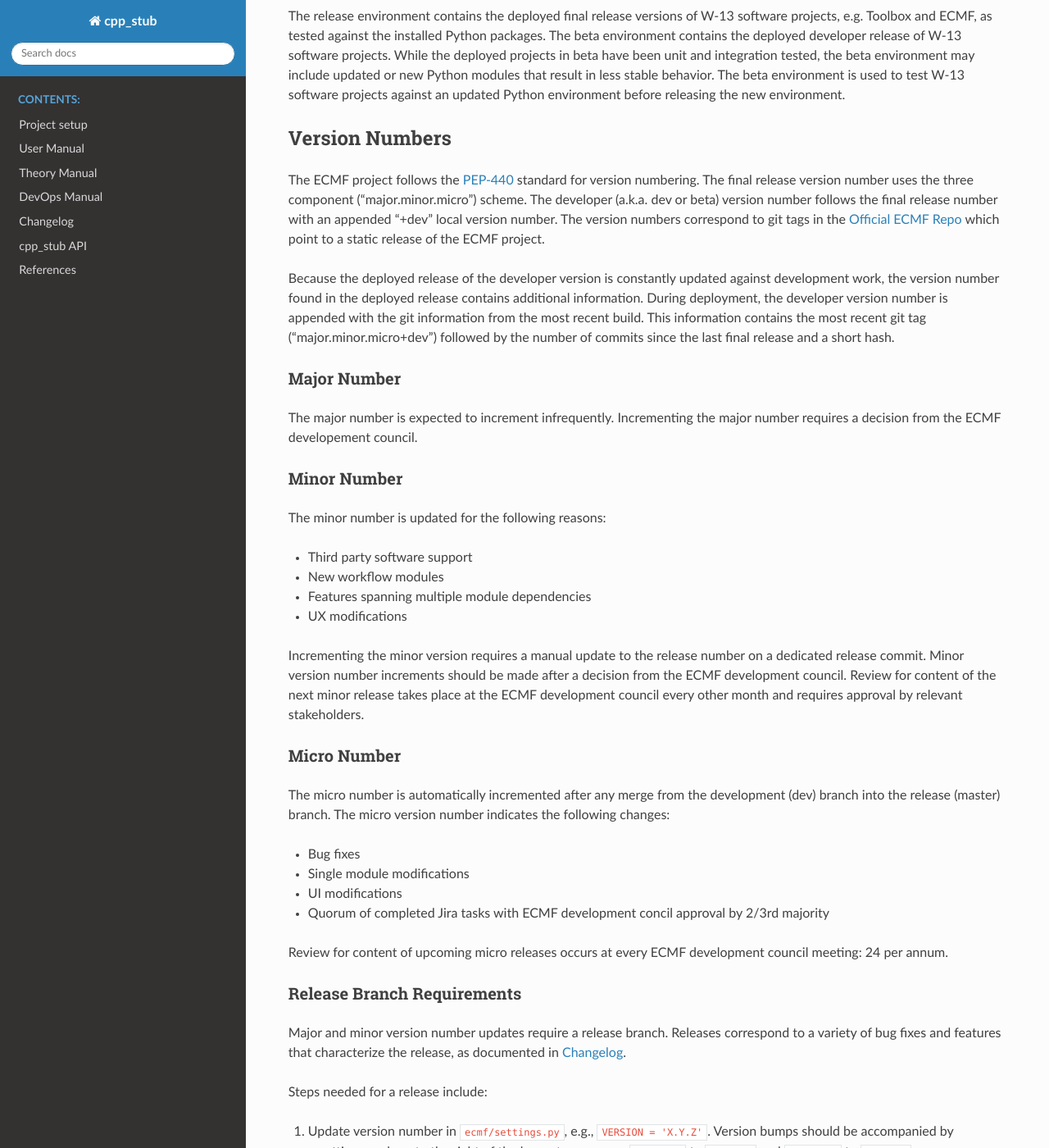
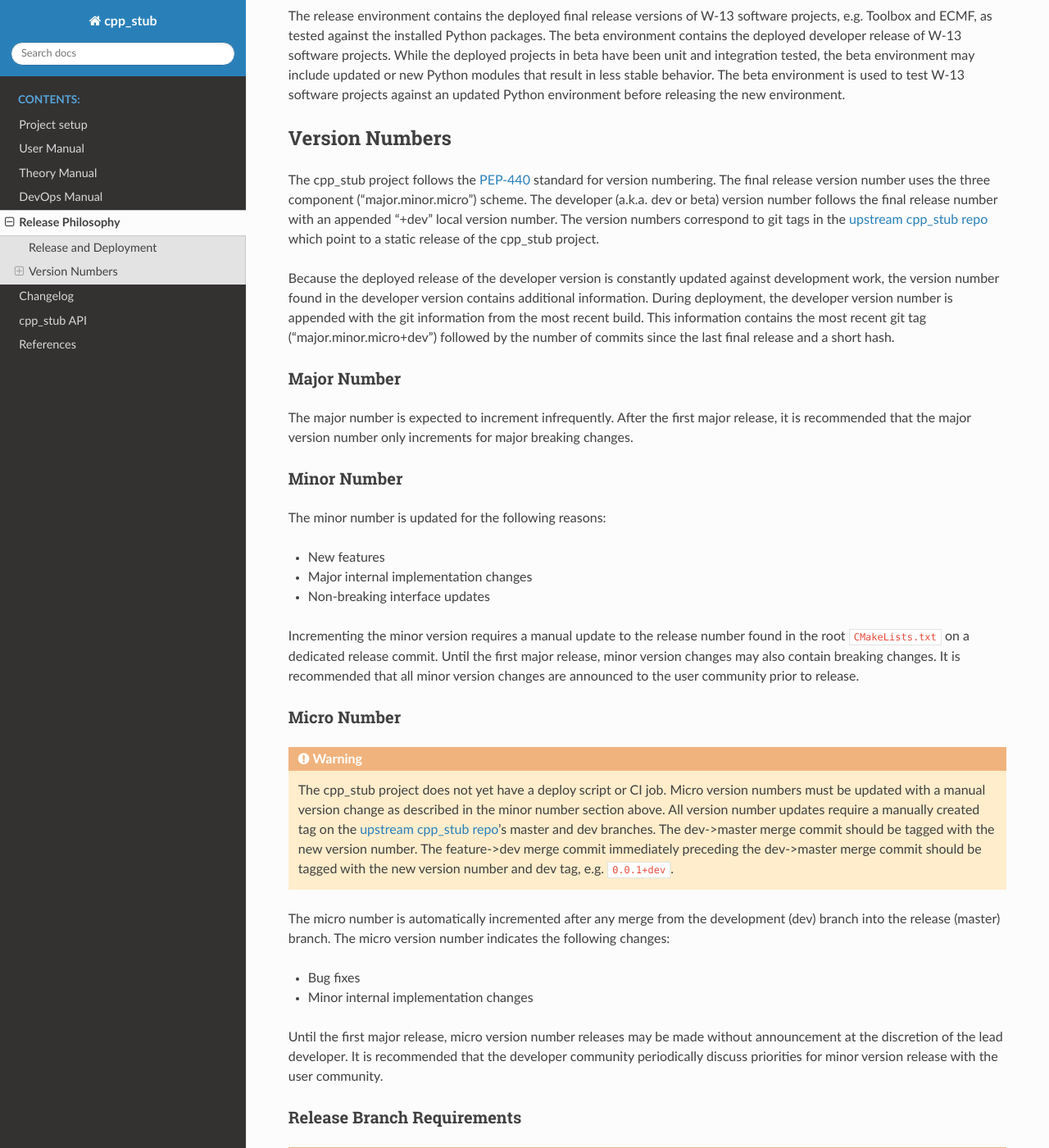
Before and after one commit to lanl/tardigrade-asp, a Sphinx documentation site: the page built from docs/release_philosophy.rst, in a window 1280 px wide and 1400 px high, scrolled down 574 px. Shown: the whole window at 82% size. Built offline with Sphinx 7.4.7 and the Read the Docs theme 2.0.0, drawn with Linux system fonts in a browser that asks for light colours; some of the changed text lies outside the part shown.

Commit message:
FEAT: added c++ template release philosophy and brach instructions

```diff
--- a/docs/changelog.rst
+++ b/docs/changelog.rst
@@ -1,4 +1,4 @@
-.. _whatsnew:
+.. _changelog:
 
 Changelog
 =========
--- a/docs/index.rst
+++ b/docs/index.rst
@@ -12,6 +12,7 @@ Welcome to |project|'s documentation!
    user
    theory
    devops
+   release_philosophy
    changelog
    api
    zreferences
--- a/docs/release_philosophy.rst
+++ b/docs/release_philosophy.rst
@@ -10,14 +10,14 @@ Release and Deployment
 
 .. warning::
 
-   The |project| does not yet have a template ``cmake3 --install`` definition and is not yet deployable to the W-13
-   Python Environments. Instead, users are directed to the :ref:`user_manual` and :ref:`build` section of the
+   The |project| project does not yet have a template ``cmake3 --install`` definition and is not yet deployable to the
+   W-13 Python Environments. Instead, users are directed to the :ref:`user_manual` and :ref:`build` section of the
    :ref:`devops_manual`.
 
-The |project| is built and installed as a c++ library in the `W-13 Python Environments`_ available hamming, sstelmo, and
-any local linux machines with home and project drives mapped from the W-13 NFS server. These are Anaconda Python 3
-environments with installed packages required for W-13 software development and engineering analysis.  There are two
-versions of the W-13 Python Environments:
+The |project| project is built and installed as a c++ library in the `W-13 Python Environments`_ available on hamming,
+sstelmo, and any local linux machines with home and project drives mapped from the W-13 NFS server. These are Anaconda
+Python 3 environments with installed packages required for W-13 software development and engineering analysis. There are
+two versions of the W-13 Python Environments:
 
 1) release
 2) beta
@@ -31,15 +31,15 @@ software projects against an updated Python environment before releasing the new
 Version Numbers
 +++++++++++++++
 
-The ECMF project follows the `PEP-440`_ standard for version numbering. The
+The |project| project follows the `PEP-440`_ standard for version numbering. The
 final release version number uses the three component ("major.minor.micro")
 scheme. The developer (a.k.a. dev or beta) version number follows the final
 release number with an appended "+dev" local version number. The version numbers
-correspond to git tags in the `Official ECMF Repo`_ which point to a static
-release of the ECMF project.
+correspond to git tags in the `upstream cpp\_stub repo`_ which point to a static
+release of the |project| project.
 
 Because the deployed release of the developer version is constantly updated
-against development work, the version number found in the deployed release
+against development work, the version number found in the developer version
 contains additional information. During deployment, the developer version number
 is appended with the git information from the most recent build. This
 information contains the most recent git tag ("major.minor.micro+dev") followed
@@ -48,57 +48,70 @@ by the number of commits since the last final release and a short hash.
 Major Number
 ------------
 
-The major number is expected to increment infrequently. Incrementing the major
-number requires a decision from the ECMF developement council.
+The major number is expected to increment infrequently. After the first major release, it is recommended that the major
+version number only increments for major breaking changes.
 
 Minor Number
 ------------
 
 The minor number is updated for the following reasons:
 
-* Third party software support
-* New workflow modules
-* Features spanning multiple module dependencies
-* UX modifications
+* New features
+* Major internal implementation changes
+* Non-breaking interface updates
 
-Incrementing the minor version requires a manual update to the release number on
-a dedicated release commit. Minor version number increments should be made after
-a decision from the ECMF development council. Review for content of the next
-minor release takes place at the ECMF development council every other month and
-requires approval by relevant stakeholders.
+Incrementing the minor version requires a manual update to the release number found in  the root ``CMakeLists.txt`` on a
+dedicated release commit. Until the first major release, minor version changes may also contain breaking changes. It is
+recommended that all minor version changes are announced to the user community prior to release.
 
 Micro Number
 ------------
+
+.. warning::
+
+   The |project| project does not yet have a deploy script or CI job. Micro version numbers must be updated with a
+   manual version change as described in the minor number section above. All version number updates require a manually
+   created tag on the `upstream cpp\_stub repo`_'s master and dev branches. The dev->master merge commit should be tagged
+   with the new version number. The feature->dev merge commit immediately preceding the dev->master merge commit should be
+   tagged with the new version number and dev tag, e.g. ``0.0.1+dev``.
 
 The micro number is automatically incremented after any merge from the
 development (dev) branch into the release (master) branch. The micro version
 number indicates the following changes:
 
 * Bug fixes
-* Single module modifications
-* UI modifications
-* Quorum of completed Jira tasks with ECMF development concil approval by 2/3rd
-  majority
+* Minor internal implementation changes
 
-Review for content of upcoming micro releases occurs at every ECMF development
-council meeting: 24 per annum.
+Until the first major release, micro version number releases may be made without announcement at the discretion of the
+lead developer. It is recommended that the developer community periodically discuss priorities for minor version release
+with the user community.
 
 .. _releasebranchreq:
 
 Release Branch Requirements
 ---------------------------
 
+.. warning::
+
+   Until |project| project has an auto-deploy script that updates the micro version, the micro version will also require
+   a dedicated release branch to update the version number. See Step 5. Remove this warning and step 5 when the
+   auto-deploy scripts and CI jobs are confirmed functioning.
+
 Major and minor version number updates require a release branch.
 Releases correspond to a variety of bug fixes and features that characterize
-the release, as documented in :ref:`whatsnew`.
+the release, as documented in :ref:`changelog`.
 
 Steps needed for a release include:
 
-1. Update version number in ``ecmf/settings.py``, e.g., ``VERSION = 'X.Y.Z'``.
+1. Update version number in the root ``CMakeLists.txt``, e.g. ``project(cpp_stub VERSION 0.0.1)``.
    Version bumps should be accompanied by resetting numbers to the right of the
    bump to zero, e.g., ``'0.2.30'`` to ``'0.3.0'`` and ``'1.2.30'`` to
    ``'2.0.0'``.
+2. Modify ``docs/changelog.rst`` to update version release date and add next unreleased version section header.
+3. Commit changes and submit a pull request to the upstream dev branch.
+4. Immediately after release branch merge to dev, submit and merge the dev->master pull request.
+5. If there are no auto-deploy scripts, update the Git tags on the upstream master and dev branches.
 
-2. Modify ``docs/whats_new.rst`` to move version number for release PR commit and
-   add description as relevant.
-3. Commit changes and submit a pull request at `ECMF Bitbucket`_.
+   * Tag the most recent dev->master merge commit with the new version, e.g. ``0.0.1``.
+   * Tag the merge commit to the dev branch immediately preceding the new version with the dev version, e.g.
+     ``0.0.1+dev``.
```
